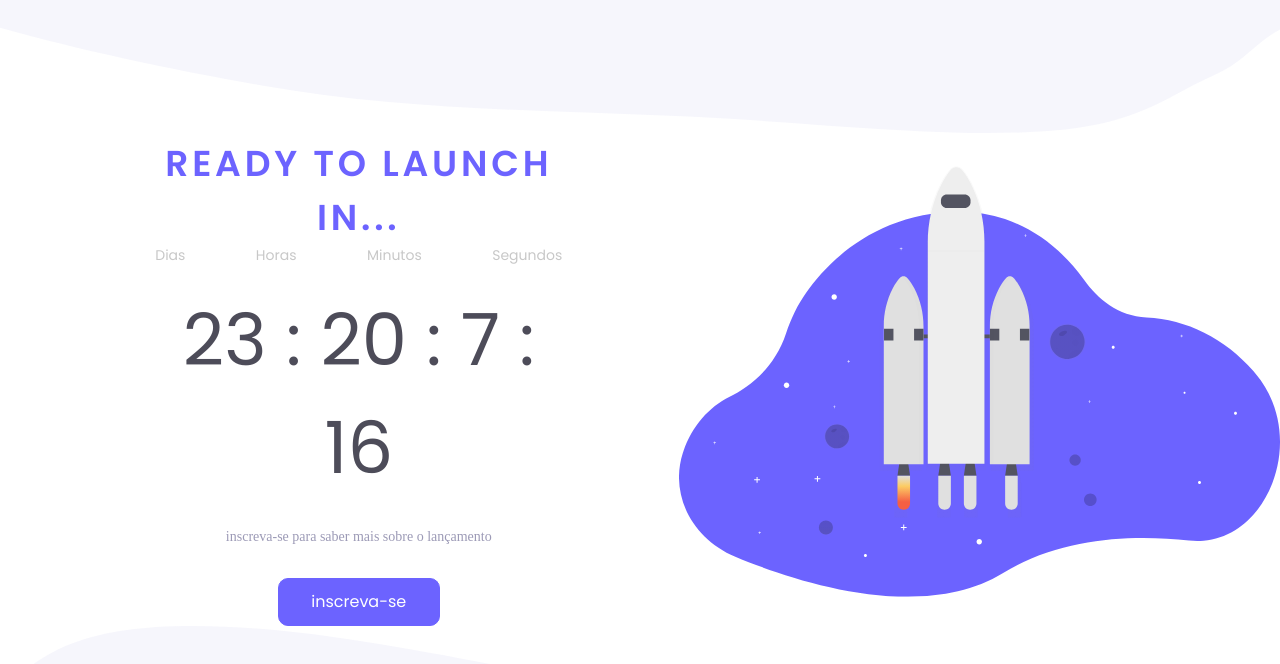
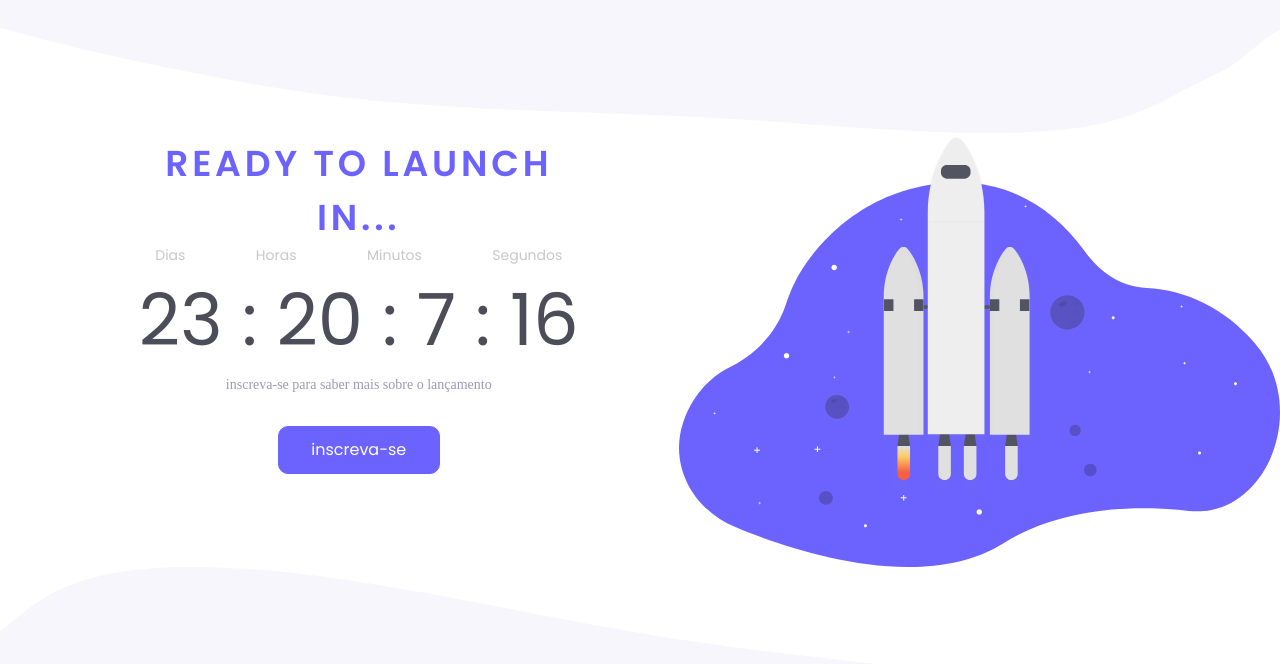
Before and after one commit to rdGxd/Countdown, a plain HTML site: page index.html in a window 1280 px wide. Drawn offline with Linux system fonts and the light colour scheme.

Commit message:
Update style.css

```diff
--- a/style.css
+++ b/style.css
@@ -1,6 +1,7 @@
 * {
-  margin: 0 auto;
-  padding: 0;
+  margin: 0rem;
+  padding: 0rem;
+  box-sizing: border-box;
   overflow-x: hidden;
 }
 
@@ -61,18 +62,19 @@ section {
 }
 
 #tempo {
-  display: inline-block;
+  display: flex;
+  justify-content: space-around;
   font-family: "Poppins", sans-serif;
   font-style: normal;
   font-weight: 400;
   font-size: 4.5rem;
   line-height: 6.75rem;
   color: #4d4c59;
-  padding: 1.25rem;
 }
 
 #algo {
   display: flex;
+  justify-content: space-around;
   font-family: "Poppins", sans-serif;
   font-weight: 300;
   font-size: 0.875rem;
```
